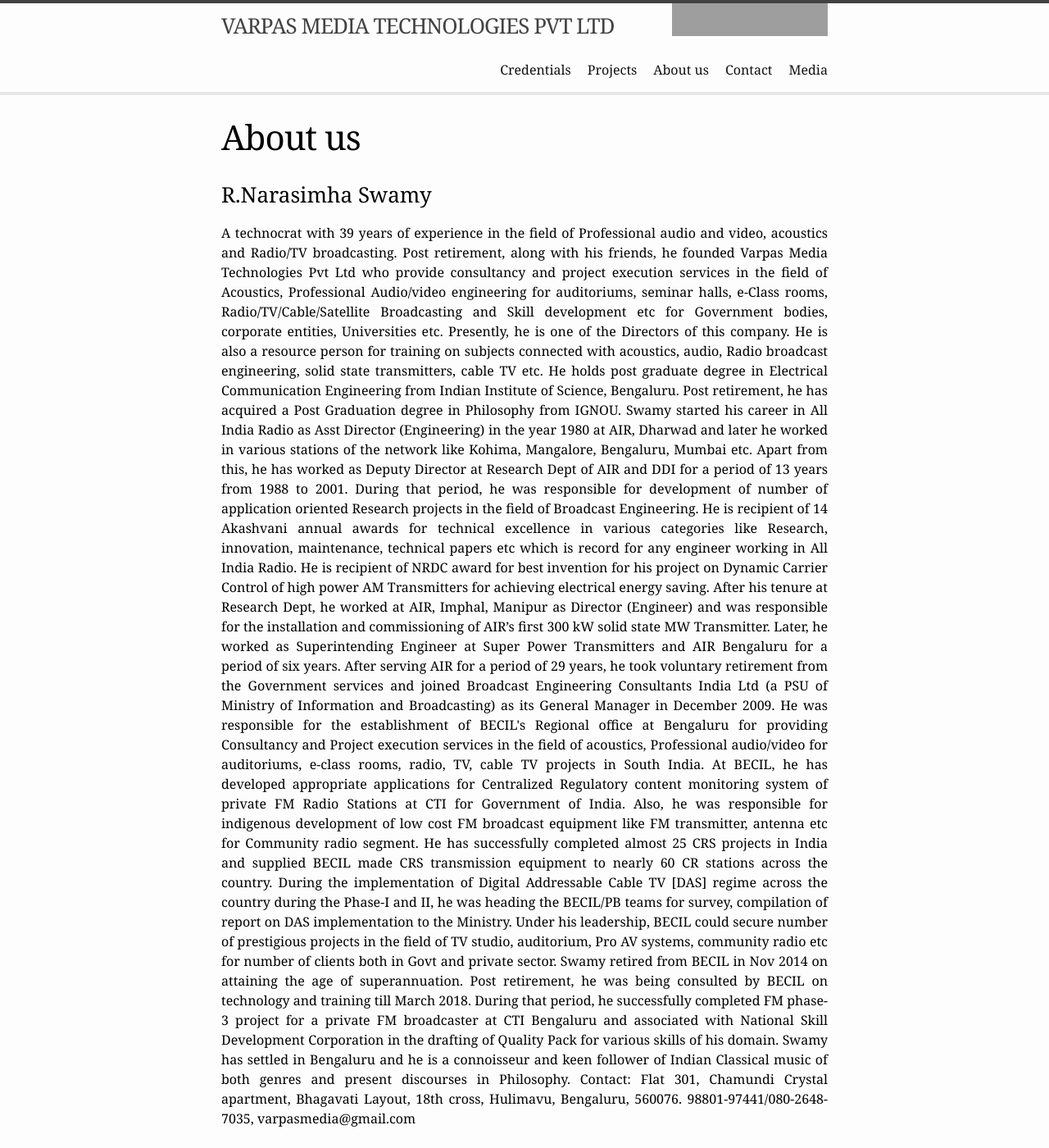
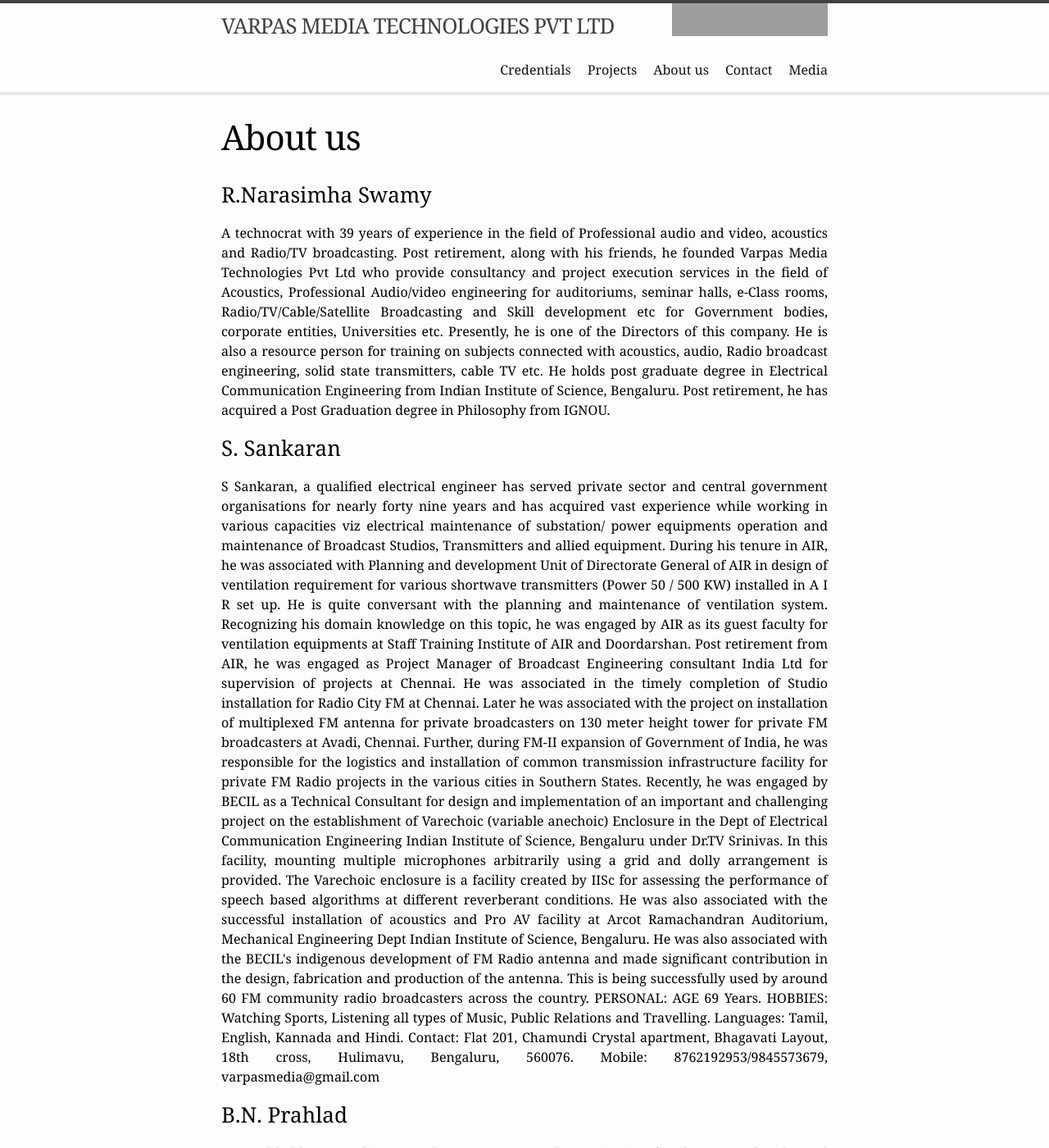
Before and after one commit to VarpasMedia/VarpasMedia.github.io, a Jekyll site: the page built from about.md, in a window 1280 px wide and 1400 px high. Shown: the whole window at 82% size. Built offline with Jekyll 4.4.1, drawn with Linux system fonts in a browser that asks for light colours; our own code applies the rules of GitHub Pages for plain Markdown files; grey boxes are pictures that could not be loaded.

Commit message:
Update about.md

```diff
--- a/about.md
+++ b/about.md
@@ -10,15 +10,6 @@ permalink: /about/
 
 A technocrat with 39 years of experience in the field of Professional audio and video, acoustics and Radio/TV broadcasting.   Post retirement, along with his friends, he founded Varpas Media Technologies Pvt Ltd who provide consultancy and project execution services in the field of  Acoustics, Professional Audio/video engineering for auditoriums, seminar halls, e-Class rooms, Radio/TV/Cable/Satellite Broadcasting and Skill development etc for Government bodies, corporate entities, Universities etc.  Presently, he is one of the Directors of this company.  He is also a resource person for training on subjects connected with acoustics, audio, Radio broadcast engineering, solid state transmitters, cable TV etc.    He holds post graduate degree in Electrical Communication Engineering from Indian Institute of Science, Bengaluru.  Post retirement, he has acquired a Post Graduation degree in Philosophy from IGNOU.
 
-Swamy started his career in All India Radio as Asst Director (Engineering) in the year 1980 at AIR, Dharwad and later he worked in various stations of the network like Kohima, Mangalore, Bengaluru, Mumbai etc.  Apart from this, he has worked as Deputy Director at Research Dept of AIR and DDI for a period of 13 years from 1988 to 2001.  During that period, he was responsible for development of number of application oriented Research projects in the field of Broadcast Engineering. He is recipient of 14 Akashvani annual awards for technical excellence in various categories like Research, innovation, maintenance, technical papers etc which is record for any engineer working in All India Radio.  He is recipient of NRDC award for best invention for his project on Dynamic Carrier Control of high power AM Transmitters for achieving electrical energy saving.  After his tenure at Research Dept, he worked at AIR, Imphal, Manipur as Director (Engineer) and was responsible for the installation and commissioning of AIR’s first 300 kW solid state MW Transmitter. Later, he worked as Superintending Engineer at Super Power Transmitters and AIR Bengaluru for a period of six years.
-
-After serving AIR for a period of 29 years, he took voluntary retirement from the Government services and joined Broadcast Engineering Consultants India Ltd (a PSU of Ministry of Information and Broadcasting) as its General Manager in December 2009. He was responsible for the establishment of BECIL's Regional office at Bengaluru for providing Consultancy and Project execution services in the field of acoustics, Professional audio/video for auditoriums, e-class rooms, radio, TV, cable TV projects in South India.  At BECIL, he has developed appropriate applications for Centralized Regulatory content monitoring system of private FM Radio Stations at CTI for Government of India.   Also, he was responsible for indigenous development of low cost FM broadcast equipment like FM transmitter, antenna etc for Community radio segment. He has successfully completed almost 25 CRS projects in India and supplied BECIL made CRS transmission equipment to nearly 60 CR stations across the country.
-
-During the implementation of Digital Addressable Cable TV [DAS] regime across the country during the Phase-I and II, he was heading the BECIL/PB teams for survey, compilation of report on DAS implementation to the Ministry. Under his leadership, BECIL could secure number of prestigious projects in the field of TV studio, auditorium, Pro AV systems, community radio etc for number of clients both in Govt and private sector. Swamy retired from BECIL in Nov 2014 on attaining the age of superannuation. Post retirement, he was being consulted by BECIL on technology and training till March 2018.  During that period, he successfully completed FM phase-3 project for a private FM broadcaster at CTI Bengaluru and associated with National Skill Development Corporation in the drafting of Quality Pack for various skills of his domain.
-
-Swamy has settled in Bengaluru and he is a connoisseur and keen follower of Indian Classical music of both genres and present discourses in Philosophy.
-
-Contact: Flat 301, Chamundi Crystal apartment, Bhagavati Layout, 18th cross, Hulimavu, Bengaluru, 560076.   98801-97441/080-2648-7035, varpasmedia@gmail.com
 
 </p>
 
```
